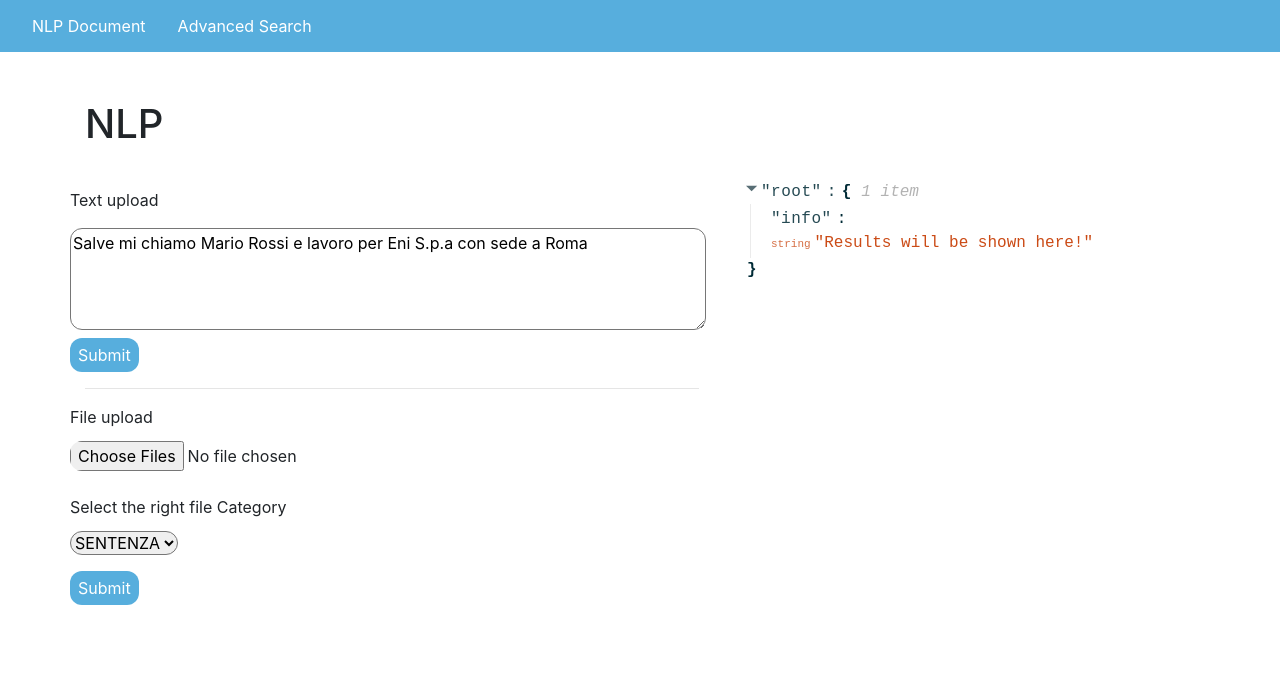
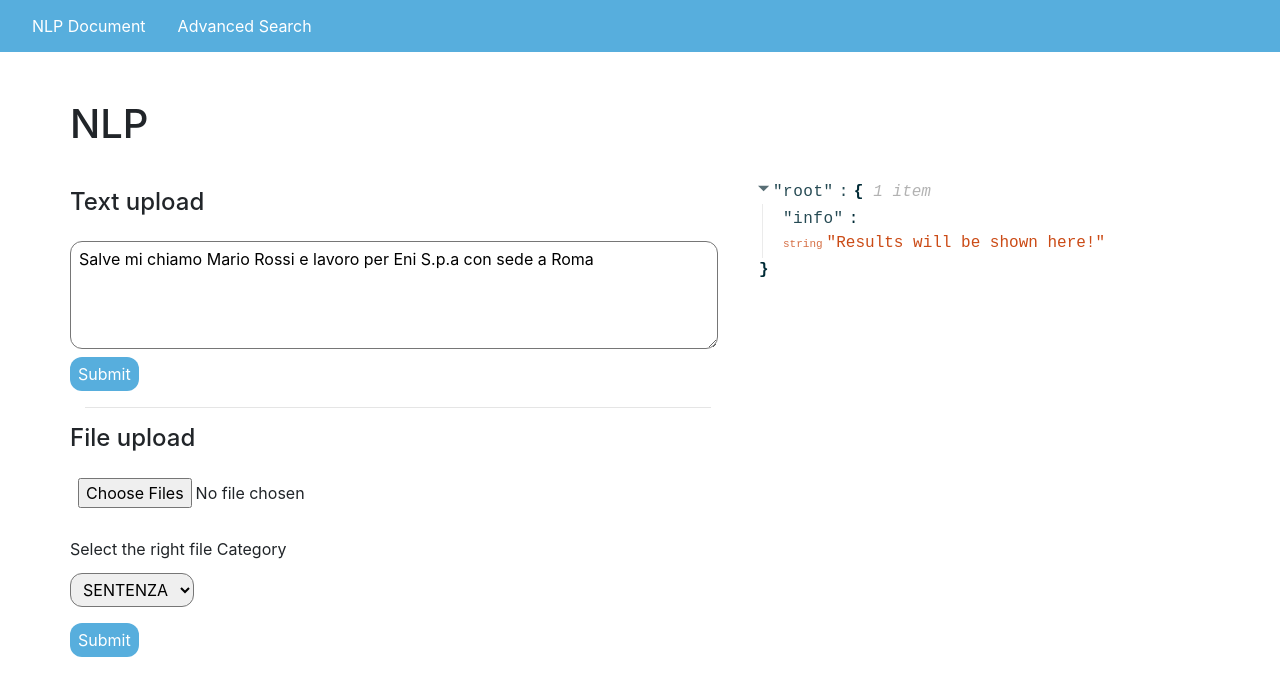
Before and after one commit to larusba/nlp-frontend, a React (Create React App) app: page / in a window 1280 px wide. Shown: the top 696 px of the page. Built offline with nearby package versions, Linux system fonts and the light colour scheme.

Commit message:
minor graphic

```diff
--- a/src/AdvancedSearchContainer.tsx
+++ b/src/AdvancedSearchContainer.tsx
@@ -3,7 +3,6 @@ import {FormikValues} from "formik";
 import {Col, Container, Row} from "react-bootstrap";
 import {nlpService} from "./NlpService";
 import JsonView from "./JsonView";
-import TextAreaForm from "./TextAreaForm";
 import TextSearchForm from "./TextSearchForm";
 import FileSubmitForm from "./FileSubmitForm";
 
@@ -19,7 +18,7 @@ class AdvancedSearchContainer extends React.Component<any, any> {
         nlpService.findDocsByText(formData['text'],0,20).then(
             (result: string) => {
                 console.log('result: ', JSON.parse(result));
-                this.setState({response: JSON.parse(result)})
+                this.setState({response: JSON.parse(result)['content']})
             },
             (error) => {
                 console.log("error", error);
--- a/src/App.css
+++ b/src/App.css
@@ -37,12 +37,10 @@ button {
   color: white;
   background-color: #57aedd;
   border: none;
-  padding: 5px 8px;
   text-align: center;
   text-decoration: none;
   display: inline-block;
   font-size: 16px;
-  border-radius: 12px !important;
   transition-duration: 0.4s;
 }
 
@@ -50,7 +48,8 @@ button:hover {
   box-shadow: 0 12px 16px 0 rgba(0,0,0,0.24), 0 17px 50px 0 rgba(0,0,0,0.19);
 }
 
-input, select, textarea {
+input, select, textarea, button {
+  padding: 5px 8px;
   border-radius: 12px !important;
 }
 
--- a/src/App.js
+++ b/src/App.js
@@ -25,9 +25,7 @@ function App() {
                       </nav>
                       <Container>
                           <Row className='mt-5 mb-4'>
-                              <Col lg={6} >
-                                  <h1>NLP</h1>
-                              </Col>
+                              <h1>NLP</h1>
                           </Row>
                       </Container>
                       <Switch>
--- a/src/FileSubmitForm.tsx
+++ b/src/FileSubmitForm.tsx
@@ -29,7 +29,7 @@ class FileSubmitForm extends React.Component<any, any> {
                 >
                     <Form>
                         <Row className='mt-2'>
-                            <div><label htmlFor="file">File upload</label></div>
+                            <div><label htmlFor="file"><h4>File upload</h4></label></div>
                         </Row>
                         <Row className='mt-1 mb-4'>
                             <FileBase64
--- a/src/TextAreaForm.tsx
+++ b/src/TextAreaForm.tsx
@@ -16,7 +16,7 @@ class TextAreaForm extends React.Component<any, any> {
                 >
                     <Form>
                         <Row className='mt-2'>
-                            <div><label htmlFor="text">Text upload</label></div>
+                            <div><label htmlFor="text"><h4>Text upload</h4></label></div>
                         </Row>
                         <Row className='mt-2'>
                             <Field name="text" as="textarea" type="textarea" className='mr-2' rows="4" cols="60" />
--- a/src/TextSearchForm.tsx
+++ b/src/TextSearchForm.tsx
@@ -16,7 +16,7 @@ class TextAreaForm extends React.Component<any, any> {
                 >
                     <Form>
                         <Row className='mt-2'>
-                            <div><label htmlFor="text">Advanced Search</label></div>
+                            <div><label htmlFor="text"><h4>Advanced Search</h4></label></div>
                         </Row>
                         <Row className='mt-2 mb-2'>
                             <Field name="text" type="text" className='mr-2' cols="60" />
```
Also changed, not shown: 2 other files (tests, documents, lock files or other folders).
